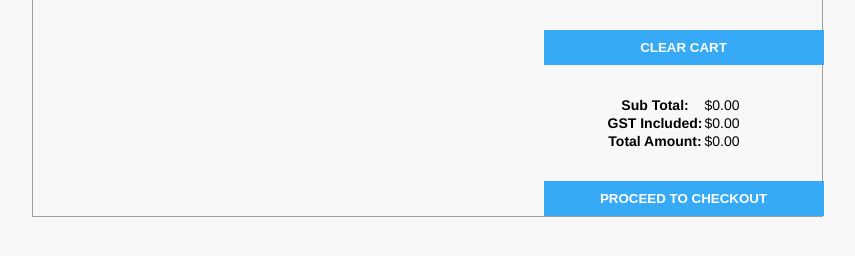
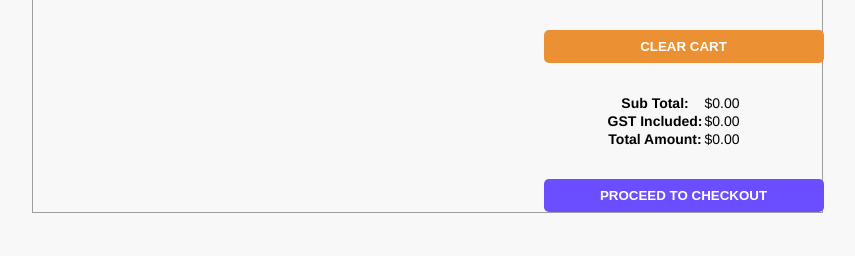
Before and after one commit to eust0015/COMP2772, a PHP site: page /cart.php in a window 1280 px wide. Shown: the part 318-574 px from the top of the page, without its empty margins (213-1068 px from the left). Run offline with PHP 8.4, Linux system fonts and the light colour scheme; data that the repository does not hold is empty.

Commit message:
button update

```diff
--- a/styles/style.css
+++ b/styles/style.css
@@ -79,33 +79,39 @@ a:hover{
   border-spacing: 50px 0;
 }
 #empty-cart{
-  padding-top: 10px;
+  padding: 9px 25px;
   font-weight: bold;
   text-transform: uppercase;
   color: white;
-  background-color: rgb(55, 170, 247);
-  padding: 10px;
+  background-color: #eb9133;
   width: 280px;
   border: none;
   margin-left: 511px;
   margin-top: 30px;
+  border-radius: 5px;
+  cursor: pointer;
+  transition: all 0.3s ease 0s;
 }
 #empty-cart:hover{
-  background-color: rgb(0, 69, 218);
+  background-color: #6a4eff;
 }
+
 #proceed-to-checkout{
-  padding-top: 10px;
+  padding: 9px 25px;
   font-weight: bold;
   text-transform: uppercase;
   color: white;
-  background-color: rgb(55, 170, 247);
-  padding: 10px;
+  background-color: #6a4eff;
   width: 280px;
   border: none;
   margin-left: 511px;
+  border-radius: 5px;
+  cursor: pointer;
+  transition: all 0.3s ease 0s;
 }
+
 #proceed-to-checkout:hover{
-  background-color: rgb(0, 69, 218);
+  background-color: #eb9133;
 }
 #cart-totals{
   padding: 30px 80px;
@@ -134,15 +140,20 @@ a:hover{
   background-color: rgb(0, 69, 218);
 }
 input[id=confirm-payment], input[id=proceed-to-payment]{
-  background-color: rgb(55, 170, 247);
+  background-color: #6a4eff;
   color: white;
-  padding: 10px;
+  padding: 9px 25px;
   text-transform: uppercase;
   border: 0px;
   margin-top: 30px;
+  font-weight: bold;
+  width: 280px;
+  border-radius: 5px;
+  cursor: pointer;
+  transition: all 0.3s ease 0s;
 }
 input[id=confirm-payment]:hover, input[id=proceed-to-payment]:hover{
-  background-color: rgb(0, 69, 218);
+  background-color: #eb9133;
 }
 #heading{
   padding-top: 50px;
```
